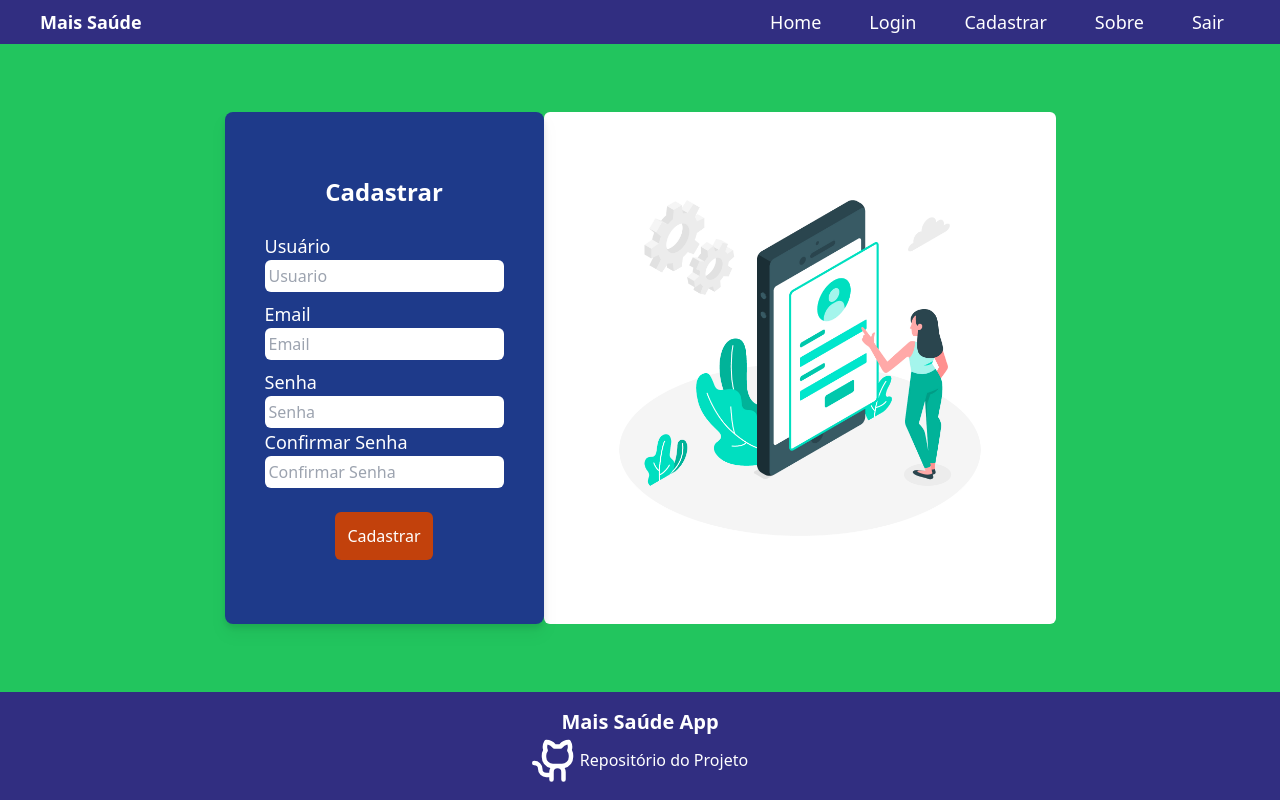
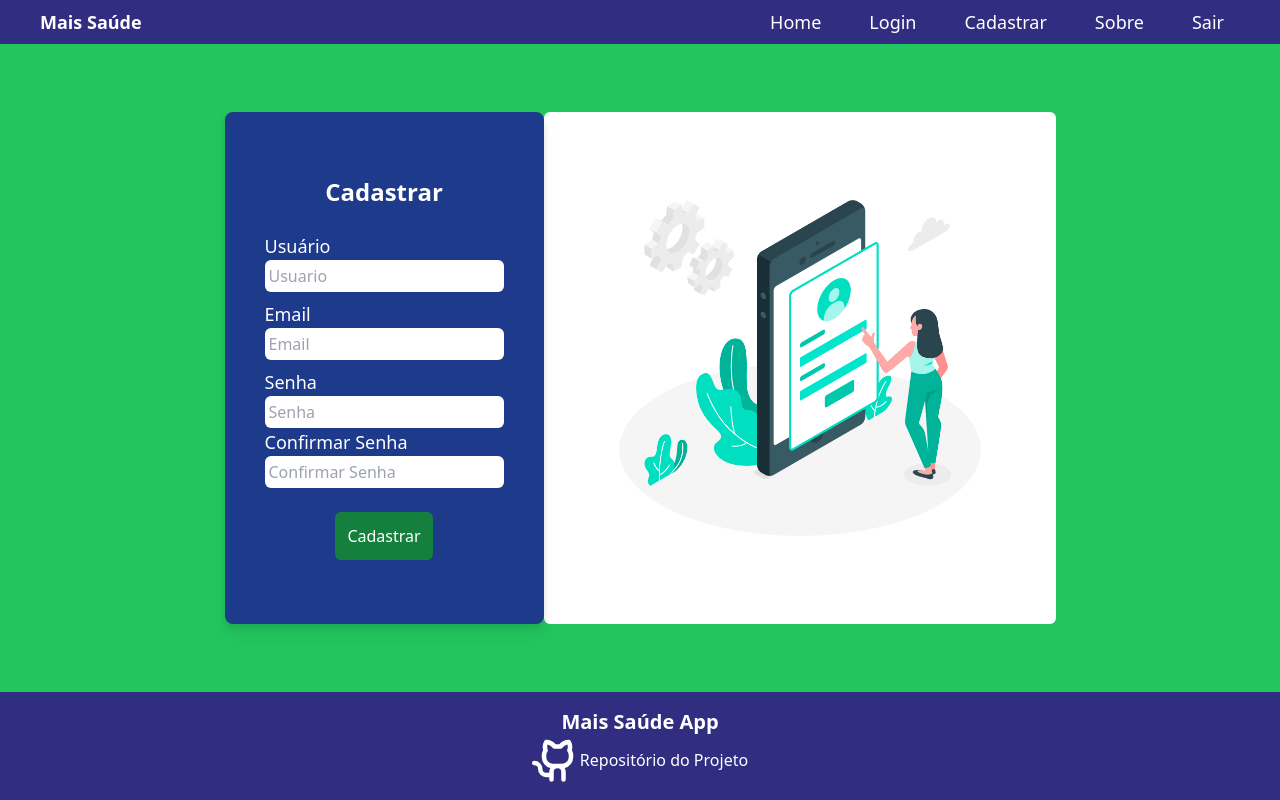
Before and after one commit to MaisSaudeGen/front-end-projeto-integrador, a React (Vite) app in the folder frontend/: page /Cadastrar in a window 1280 px wide. Built offline with nearby package versions, Linux system fonts and the light colour scheme.

Commit message:
ajustando cor do botão de logar

```diff
--- a/frontend/src/pages/cadastro/Cadastrar.tsx
+++ b/frontend/src/pages/cadastro/Cadastrar.tsx
@@ -63,7 +63,7 @@ function Cadastrar() {
             ></input>
           </div>
 
-          <div className="mt-6 text-white bg-orange-700 p-3 rounded-md hoover:bg-orange-500">
+          <div className="mt-6 text-white bg-green-700 p-3 rounded-md hoover:bg-orange-500">
             <button>Cadastrar</button>
           </div>
         </form>
```
